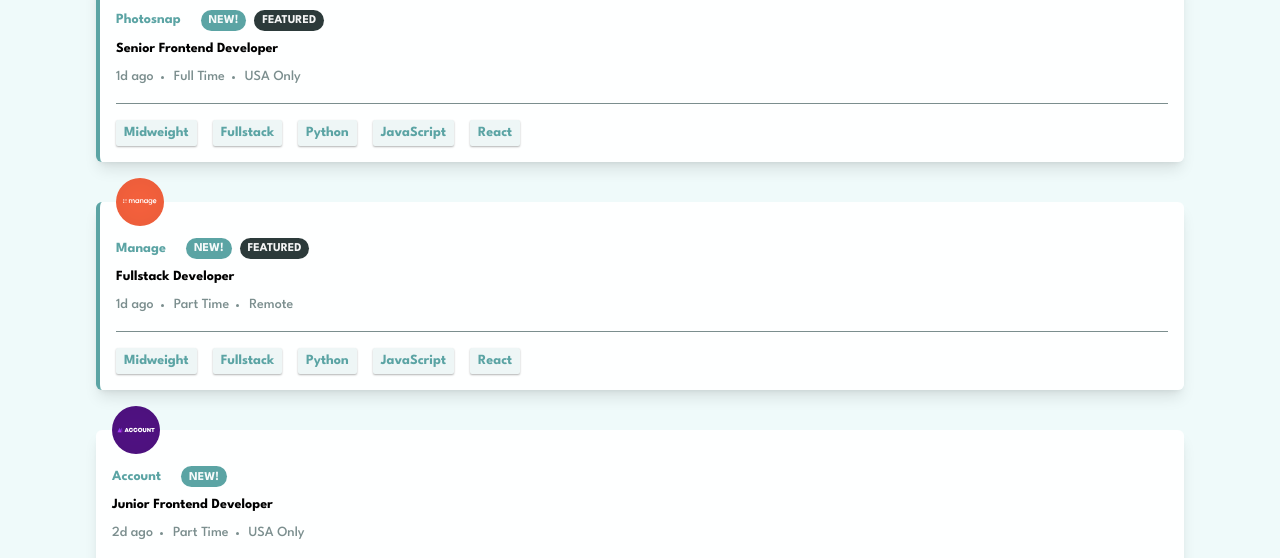
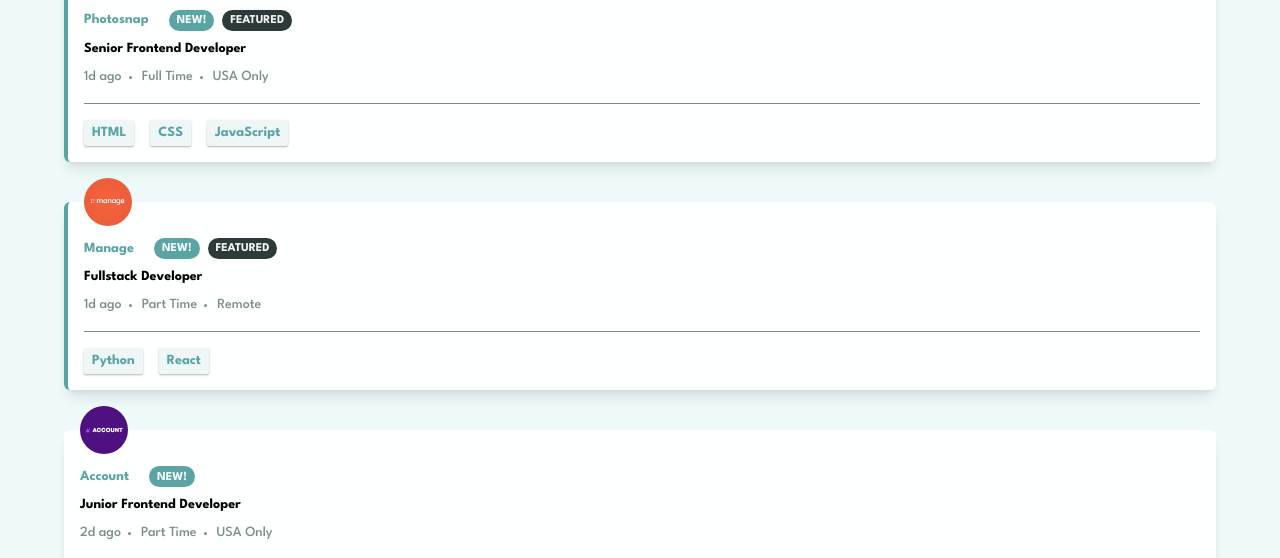
Before and after one commit to Marcosfitzsimons/job-listings-w-filtering, a React (Create React App) app: page / in a window 1280 px wide. Shown: the part 242-800 px from the top of the page. Built offline with nearby package versions, Linux system fonts and the light colour scheme.

Commit message:
Add functionality

```diff
--- a/src/App.js
+++ b/src/App.js
@@ -6,6 +6,7 @@ import axios from 'axios';
 function App() {
 
   const [companies, setCompanies] = useState([]);
+  const [filteredTags, setFilteredTags] = useState([]);
 
   useEffect(() => {
     axios
@@ -14,12 +15,11 @@ function App() {
       .catch((err) => console.log(err));
   }, []);
 
-  console.log(companies)
 
   return (
     <div className="App h-full">
       <Header />
-      <MainContent companies={companies} />
+      <MainContent companies={companies} setFilteredTags={setFilteredTags} filteredTags={filteredTags} />
     </div>
   );
 }
--- a/src/components/Company.jsx
+++ b/src/components/Company.jsx
@@ -1,6 +1,12 @@
 import React from "react";
 
-const JobPosting = ({ company }) => {
+const JobPosting = ({ company, setFilteredTags }) => {
+  const handleFilteredTags = (e) => {
+    setFilteredTags((prevValue) => {
+      return [...prevValue, e.target.textContent];
+    });
+  };
+
   return (
     <article
       className={
@@ -39,7 +45,7 @@ const JobPosting = ({ company }) => {
             <h4 className="text-sm font-bold">{company.position}</h4>
           </div>
           <div className="bottom">
-            <ul className="job-info-list flex gap-5 text-sm text-darkGrayishCyan list-disc">
+            <ul className="job-info-list flex items-center gap-5 text-sm text-darkGrayishCyan list-disc">
               <li className="list-none">{company.postedAt}</li>
               <li className="job-info__contract">{company.contract}</li>
               <li className="job-info__location">{company.location}</li>
@@ -48,21 +54,32 @@ const JobPosting = ({ company }) => {
         </div>
         <div className="second-part job-filters">
           <ul className="job-languages-tools flex gap-4 flex-wrap">
-            <li className="job-level shadow-sm shadow-black/30 cursor-pointer bg-bgFilter py-[.2rem] px-2 rounded-sm font-bold text-darkCyan text-sm ">
-              Midweight
-            </li>
-            <li className="job-role shadow-sm shadow-black/30 cursor-pointer bg-bgFilter py-[.2rem] px-2 rounded-sm font-bold text-darkCyan text-sm ">
-              Fullstack
-            </li>
-            <li className="job-languages shadow-sm shadow-black/30 cursor-pointer bg-bgFilter py-[.2rem] px-2 rounded-sm font-bold text-darkCyan text-sm ">
-              Python
-            </li>
-            <li className="job-languages shadow-sm shadow-black/30 cursor-pointer bg-bgFilter py-[.2rem] px-2 rounded-sm font-bold text-darkCyan text-sm ">
-              JavaScript
-            </li>
-            <li className="job-tools shadow-sm shadow-black/30 cursor-pointer  bg-bgFilter py-[.2rem] px-2 rounded-sm font-bold text-darkCyan text-sm ">
-              React
-            </li>
+            {company.languages.length > 0
+              ? company.languages.map((language) => {
+                  return (
+                    <li
+                      className="job-tools shadow-sm shadow-black/30 cursor-pointer  bg-bgFilter py-[.2rem] px-2 rounded-sm font-bold text-darkCyan text-sm"
+                      key={language}
+                      onClick={handleFilteredTags}
+                    >
+                      {language}
+                    </li>
+                  );
+                })
+              : ""}
+            {company.tools.length > 0
+              ? company.tools.map((tool) => {
+                  return (
+                    <li
+                      className="job-tools shadow-sm shadow-black/30 cursor-pointer  bg-bgFilter py-[.2rem] px-2 rounded-sm font-bold text-darkCyan text-sm"
+                      key={tool}
+                      onClick={handleFilteredTags}
+                    >
+                      {tool}
+                    </li>
+                  );
+                })
+              : ""}
           </ul>
         </div>
       </div>
--- a/src/components/Filters.jsx
+++ b/src/components/Filters.jsx
@@ -1,15 +1,36 @@
 import React from "react";
 
-const Filters = () => {
+const Filters = ({ filteredTags, setFilteredTags }) => {
+  const handleSetFilteredTags = () => {
+    setFilteredTags([]);
+  };
   return (
-    <section className="filters hidden">
-      <div className="filters-container">
-        <li className="filters__item">Frontend</li>
-        <li className="filters__item">Css</li>
-        <li className="filters__item">Javascript</li>
-      </div>
-      <button className="filters-button">Clear</button>
-    </section>
+    <>
+      {filteredTags.length > 0 ? (
+        <section className="relative bg-white/95 rounded-md shadow-lg mb-10 flex items-center justify-between gap-1 px-3 py-4">
+          <ul className="filters-container flex flex-wrap gap-3">
+            {filteredTags.map((tag, index) => {
+              return (
+                <li
+                  className="job-tools shadow-sm shadow-black/30 cursor-pointer  bg-bgFilter py-[.2rem] px-2 rounded-sm font-bold text-darkCyan text-sm"
+                  key={index}
+                >
+                  {tag}
+                </li>
+              );
+            })}
+          </ul>
+          <button
+            className="filters-button text-darkGrayishCyan font-bold text-sm"
+            onClick={handleSetFilteredTags}
+          >
+            Clear
+          </button>
+        </section>
+      ) : (
+        ""
+      )}
+    </>
   );
 };
 
--- a/src/components/MainContent.jsx
+++ b/src/components/MainContent.jsx
@@ -2,14 +2,23 @@ import React from "react";
 import Filters from "./Filters";
 import Company from "./Company";
 
-const MainContent = ({ companies }) => {
+const MainContent = ({ companies, setFilteredTags, filteredTags }) => {
   return (
     <main className="main flex justify-center">
-      <div className="main-container w-[85%] container mx-auto py-10">
-        <Filters />
+      <div className="main-container w-[90%] container mx-auto py-10">
+        <Filters
+          filteredTags={filteredTags}
+          setFilteredTags={setFilteredTags}
+        />
         <section className="list-container">
           {companies.map((company) => {
-            return <Company key={company.id} company={company} />;
+            return (
+              <Company
+                key={company.id}
+                company={company}
+                setFilteredTags={setFilteredTags}
+              />
+            );
           })}
         </section>
       </div>
```
